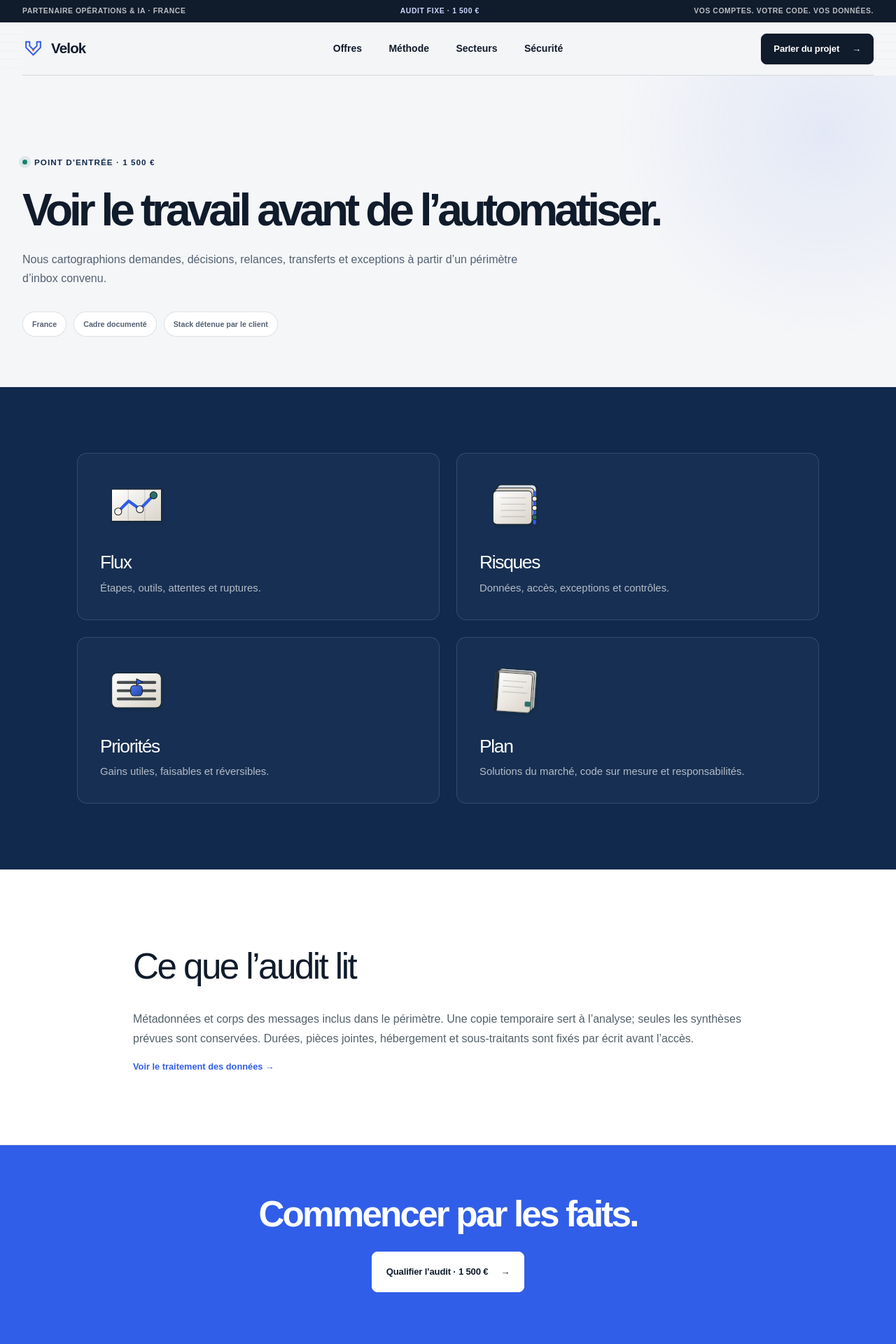
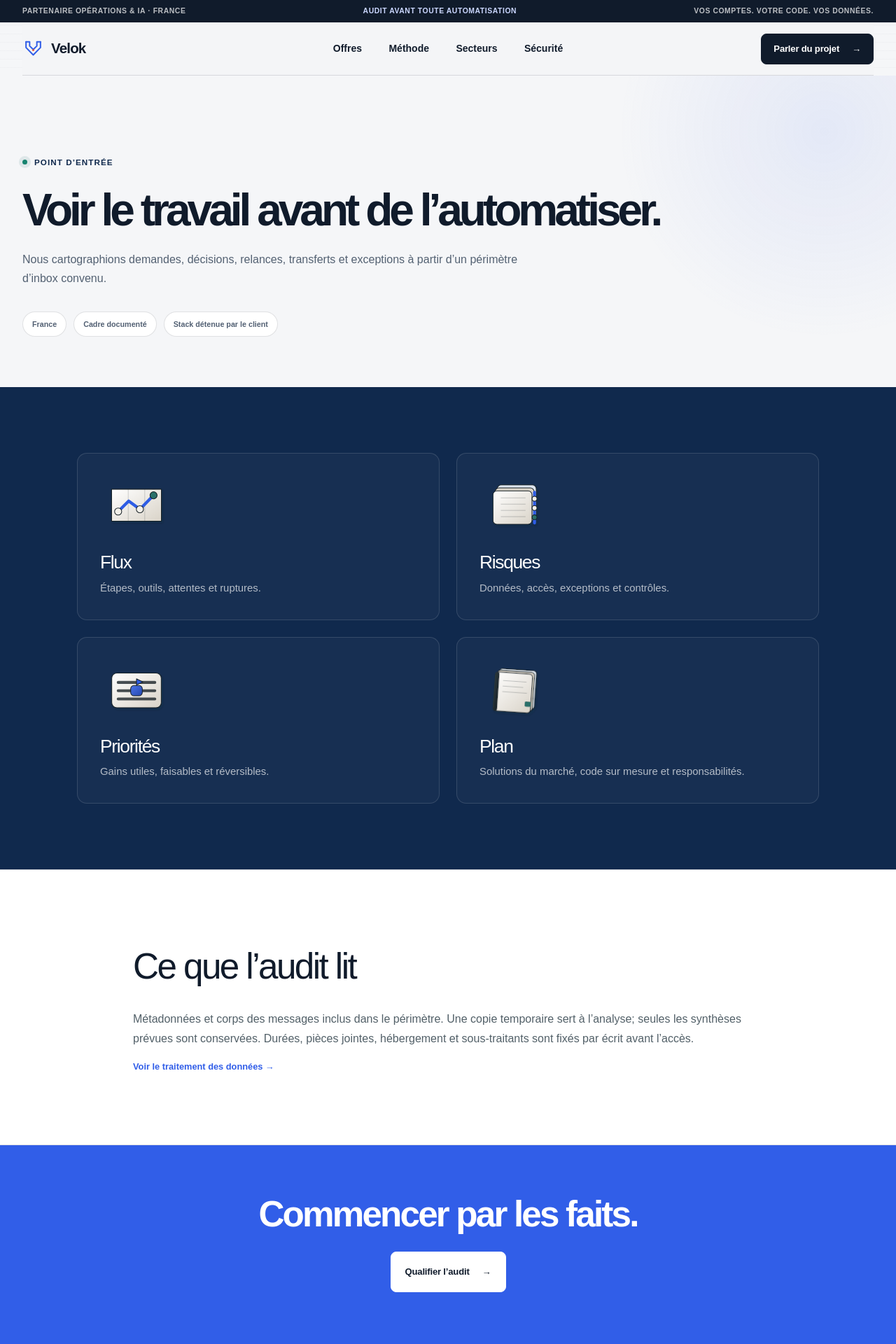
Before and after one commit to Velok-ai/velok-web, a Next.js app: page /audit in a window 1280 px wide. Shown: the top 1920 px of the page at 70% size. Built offline with nearby package versions, Linux system fonts and the light colour scheme.

Commit message:
Remove prices from the site (#1)
The audit price comes off every surface (trust bar, home proof strip and entry card, /audit title, kicker and CTA, lead form options). Pricing now varies by market, so it moves to the conversation.

Co-authored-by: Claude Opus 5.5 (1M context) <noreply@anthropic.com>

```diff
--- a/app/audit/page.tsx
+++ b/app/audit/page.tsx
@@ -3,14 +3,14 @@ import Link from 'next/link';
 import { PageFrame, PageIntro, VisualElement } from '@/components/site-shell';
 
 export const metadata: Metadata = {
-  title: 'Audit de l’inbox — 1 500 € | Velok',
+  title: 'Audit de l’inbox | Velok',
   description: 'Cartographier le travail réel avant d’automatiser.',
 };
 
 export default function AuditPage() {
   return (
     <PageFrame>
-      <PageIntro kicker="Point d’entrée · 1 500 €" title="Voir le travail avant de l’automatiser." lede="Nous cartographions demandes, décisions, relances, transferts et exceptions à partir d’un périmètre d’inbox convenu." />
+      <PageIntro kicker="Point d’entrée" title="Voir le travail avant de l’automatiser." lede="Nous cartographions demandes, décisions, relances, transferts et exceptions à partir d’un périmètre d’inbox convenu." />
       <section className="content-band dark concise-band">
         <div className="content-grid">
           <article className="content-card element-card"><VisualElement name="13-process-map" /><h2>Flux</h2><p>Étapes, outils, attentes et ruptures.</p></article>
@@ -24,7 +24,7 @@ export default function AuditPage() {
         <p>Métadonnées et corps des messages inclus dans le périmètre. Une copie temporaire sert à l’analyse; seules les synthèses prévues sont conservées. Durées, pièces jointes, hébergement et sous-traitants sont fixés par écrit avant l’accès.</p>
         <Link href="/securite">Voir le traitement des données →</Link>
       </section>
-      <section className="page-cta"><h2>Commencer par les faits.</h2><Link className="button button-cta" href="/commencer">Qualifier l’audit · 1&nbsp;500&nbsp;€ <span aria-hidden="true">→</span></Link></section>
+      <section className="page-cta"><h2>Commencer par les faits.</h2><Link className="button button-cta" href="/commencer">Qualifier l’audit <span aria-hidden="true">→</span></Link></section>
     </PageFrame>
   );
 }
--- a/app/page.tsx
+++ b/app/page.tsx
@@ -40,7 +40,7 @@ export default function Home() {
         </section>
 
         <section className="proof-strip" aria-label="Repères Velok">
-          <div><strong>1&nbsp;500&nbsp;€</strong><span>Audit initial</span></div>
+          <div><strong>Audit</strong><span>Avant d’automatiser</span></div>
           <div><strong>1 flux</strong><span>Pour commencer</span></div>
           <div><strong>Humain</strong><span>Aux décisions sensibles</span></div>
           <div><strong>Client</strong><span>Propriétaire de la stack</span></div>
@@ -54,7 +54,7 @@ export default function Home() {
           <div className="entry-grid">
             <Link className="entry-card dark-entry" href="/audit">
               <VisualElement name="02-audit-lens" />
-              <span>01 · 1&nbsp;500&nbsp;€</span><h3>Audit de l’inbox</h3>
+              <span>01 · Diagnostic</span><h3>Audit de l’inbox</h3>
               <p>Cartographier les demandes, décisions, relances et exceptions avant d’automatiser.</p><strong>Voir l’audit →</strong>
             </Link>
             <Link className="entry-card blue-entry" href="/atelier-agents">
--- a/components/lead-forms.tsx
+++ b/components/lead-forms.tsx
@@ -190,7 +190,7 @@ export function PrequalificationForm() {
 
       <section hidden={step !== 0} className="form-step">
         <h2>Par quoi souhaitez-vous commencer ?</h2>
-        <label>Point de départ<select id="offer-interest" name="offerInterest" required value={offerInterest} onChange={(event) => setOfferInterest(event.currentTarget.value)}><option value="" disabled>Choisir</option><option value="audit">Audit de l’inbox · 1 500 €</option><option value="workshop">Atelier agents</option><option value="agents">Agents sécurisés</option><option value="data_spine">Data spine</option><option value="unsure">Je ne sais pas encore</option></select></label>
+        <label>Point de départ<select id="offer-interest" name="offerInterest" required value={offerInterest} onChange={(event) => setOfferInterest(event.currentTarget.value)}><option value="" disabled>Choisir</option><option value="audit">Audit de l’inbox</option><option value="workshop">Atelier agents</option><option value="agents">Agents sécurisés</option><option value="data_spine">Data spine</option><option value="unsure">Je ne sais pas encore</option></select></label>
         <label>Priorité opérationnelle<textarea name="priorities" rows={4} maxLength={1500} placeholder="Ex. réduire le tri manuel et les relances" required /></label>
         <p className="field-note">Ne transmettez aucune donnée client ou confidentielle.</p>
       </section>
@@ -214,7 +214,7 @@ export function PrequalificationForm() {
         <div className="field-grid"><label>Email professionnel<input name="email" type="email" autoComplete="email" required /></label><label>Téléphone<input name="phone" type="tel" autoComplete="tel" /></label></div>
         <div className="field-grid"><label>Entreprise<input name="company" autoComplete="organization" required /></label><label>Fonction<input name="role" autoComplete="organization-title" required /></label></div>
         <div className="field-grid"><label>Pays<input name="country" defaultValue="France" required /></label><label>Calendrier<select name="timeline" required defaultValue=""><option value="" disabled>Choisir</option><option>Maintenant</option><option>Dans 1–3 mois</option><option>Dans 3–6 mois</option><option>Exploration</option></select></label></div>
-        <div className="field-grid"><label>Rôle dans la décision<select name="decisionRole" required defaultValue=""><option value="" disabled>Choisir</option><option>Décideur</option><option>Co-décideur</option><option>Porteur du projet</option><option>Exploration</option></select></label><label>Budget de départ<select name="budgetReadiness" required defaultValue=""><option value="" disabled>Choisir</option><option>1 500 € validable</option><option>Budget à cadrer</option><option>Pas encore défini</option></select></label></div>
+        <div className="field-grid"><label>Rôle dans la décision<select name="decisionRole" required defaultValue=""><option value="" disabled>Choisir</option><option>Décideur</option><option>Co-décideur</option><option>Porteur du projet</option><option>Exploration</option></select></label><label>Budget de départ<select name="budgetReadiness" required defaultValue=""><option value="" disabled>Choisir</option><option>Budget disponible</option><option>Budget à cadrer</option><option>Pas encore défini</option></select></label></div>
         <Consent marketing />
       </section>
 
--- a/components/site-shell.tsx
+++ b/components/site-shell.tsx
@@ -35,7 +35,7 @@ export function SiteHeader() {
     <>
       <div className="trust-bar">
         <span>Partenaire opérations &amp; IA · France</span>
-        <span>Audit fixe · 1&nbsp;500&nbsp;€</span>
+        <span>Audit avant toute automatisation</span>
         <span>Vos comptes. Votre code. Vos données.</span>
       </div>
       <header className="site-header">
```
